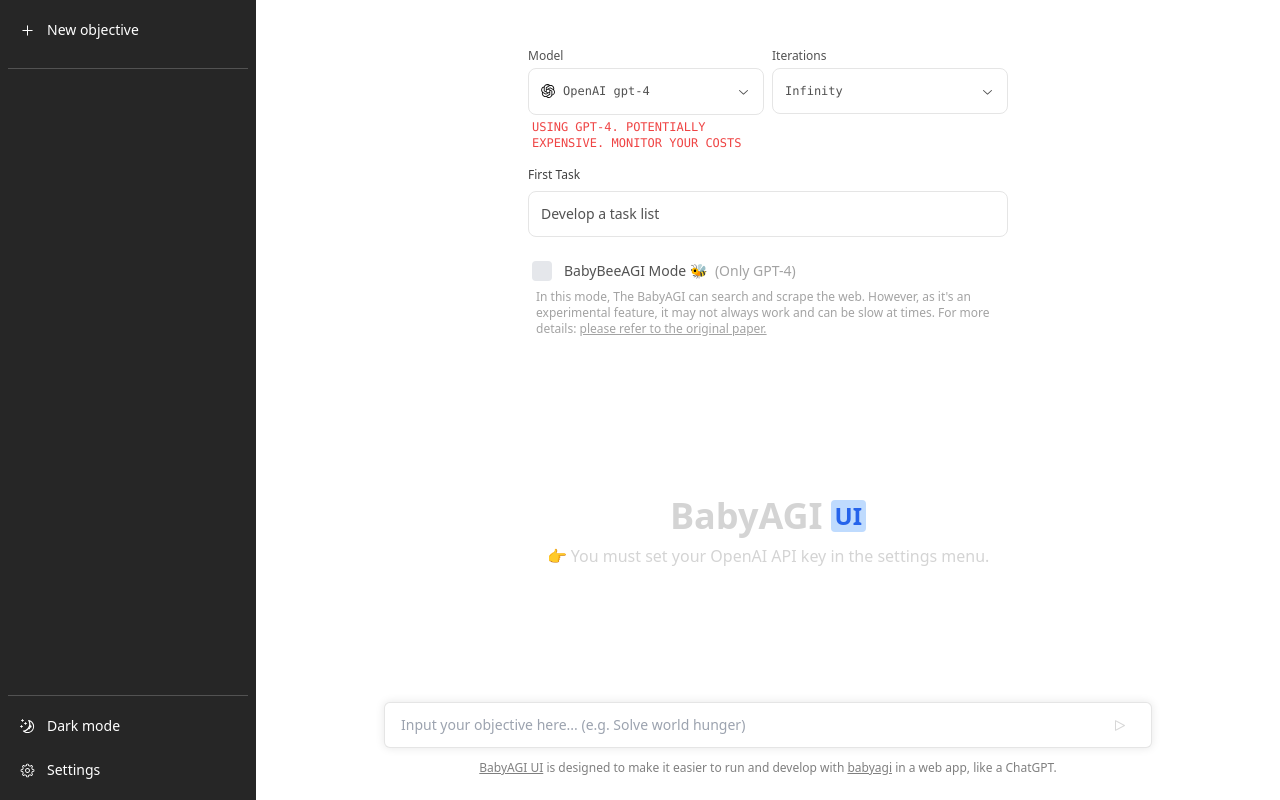
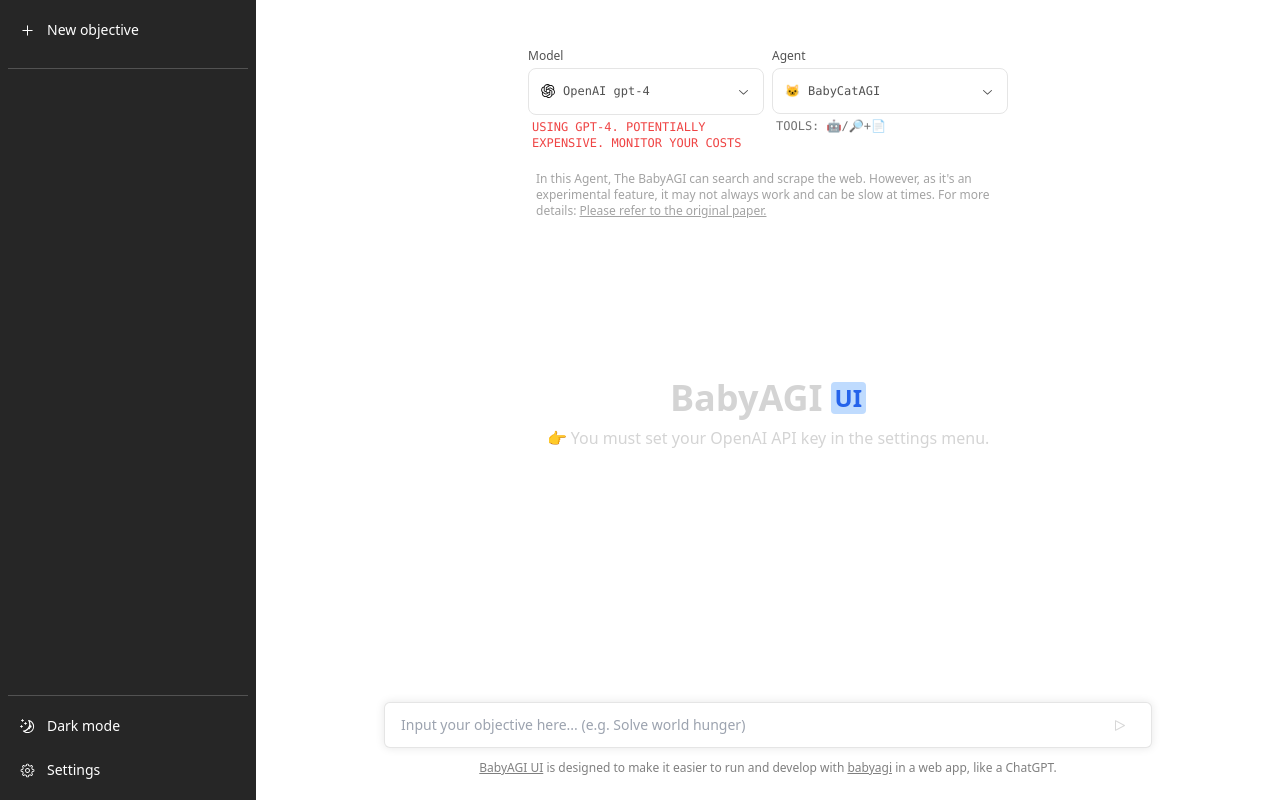
Before and after one commit to metadev26/TigerGPT-ui, a Next.js app: page / in a window 1280 px wide. Built offline with nearby package versions, Linux system fonts and the light colour scheme.

Commit message:
Update agent select UI

```diff
--- a/src/components/Agent/Agent.tsx
+++ b/src/components/Agent/Agent.tsx
@@ -240,8 +240,8 @@
             setIterations={setIterations}
             firstTask={firstTask}
             setFirstTask={setFirstTask}
-            checked={modeChecked}
-            setChecked={setModeChecked}
+            agent={selectedAgent}
+            setAgent={setSelectedAgent}
           />
           <div className="h-[calc(100vh-450px)]">
             <ProjectTile />
--- a/src/components/Agent/AgentParameter.tsx
+++ b/src/components/Agent/AgentParameter.tsx
@@ -1,8 +1,7 @@
-import { FC } from 'react';
+import { FC, use, useEffect, useState } from 'react';
 import { Select } from './Select';
 import { SelectItem } from '@/types';
-import { BABYBEEAGI_ITERATIONS, ITERATIONS, MODELS } from '@/utils/constants';
-import { Checkbox } from './Checkbox';
+import { AGENT, ITERATIONS, MODELS } from '@/utils/constants';
 import Link from 'next/link';
 
 interface AgentParameterProps {
@@ -12,8 +11,8 @@
   setIterations: (iterations: SelectItem) => void;
   firstTask: string;
   setFirstTask: (firstTask: string) => void;
-  checked: boolean;
-  setChecked: (checked: boolean) => void;
+  agent: SelectItem;
+  setAgent: (agent: SelectItem) => void;
 }
 
 export const AgentParameter: FC<AgentParameterProps> = ({
@@ -23,12 +22,22 @@
   setIterations,
   firstTask,
   setFirstTask,
-  checked,
-  setChecked,
+  agent,
+  setAgent,
 }) => {
+  const [agentOption, setAgentOption] = useState<SelectItem[]>(AGENT);
+  useEffect(() => {
+    if (model.id !== 'gpt-4') {
+      setAgentOption(AGENT.filter((agent) => agent.id === 'babyagi'));
+    } else {
+      setAgentOption(AGENT);
+    }
+    setAgent(agentOption[0]);
+  }, [agentOption, model, setAgent]);
+
   return (
-    <div className="mx-auto flex flex-col items-center space-y-3 p-4 pt-12 lg:w-2/3 xl:w-2/4">
-      <div className="flex w-full items-start justify-center gap-2">
+    <div className="mx-auto flex flex-col items-start space-y-3 p-4 pt-12 lg:w-2/3 xl:w-2/4">
+      <div className="z-10 flex w-full items-start justify-center gap-2">
         <Select
           label="Model"
           item={model}
@@ -37,14 +46,17 @@
             setModel(MODELS.find((model) => model.id === value)!);
           }}
         />
-        {checked && model.id === 'gpt-4' ? (
         <Select
-            label="Iterations"
-            item={BABYBEEAGI_ITERATIONS[0]}
-            items={BABYBEEAGI_ITERATIONS}
-            onChange={() => {}}
+          label="Agent"
+          item={agent}
+          items={agentOption}
+          onChange={(value) => {
+            setAgent(AGENT.find((agent) => agent.id === value)!);
+          }}
         />
-        ) : (
+      </div>
+      {agent.id === 'babyagi' && (
+        <div className="flex w-1/2 items-start pr-1">
           <Select
             label="Iterations"
             item={iterations}
@@ -55,8 +67,9 @@
               );
             }}
           />
+        </div>
       )}
-      </div>
+      {agent.id !== 'babycatagi' && (
         <div className="flex w-full flex-col">
           <label className="mb-2 text-left text-xs text-neutral-700 dark:text-neutral-400">
             {'First Task'}
@@ -67,32 +80,24 @@
             onChange={(e) => setFirstTask(e.target.value)}
           ></input>
         </div>
+      )}
       <div className="flex w-full flex-col px-1 py-1">
-        {model.id === 'gpt-4' && (
-          <>
-            <Checkbox
-              label="BabyBeeAGI Mode 🐝"
-              caption="(Only GPT-4)"
-              checked={checked}
-              onChecked={setChecked}
-            />
-
+        {agent.id !== 'babyagi' && (
           <label className="pl-1 text-xs text-neutral-400 dark:text-neutral-400">
-              {`In this mode, The BabyAGI can search and scrape the web. However, as it's an experimental feature, it may not always work and can be slow at times. `}
+            {`In this Agent, The BabyAGI can search and scrape the web. However, as it's an experimental feature, it may not always work and can be slow at times. `}
             {'For more details: '}
             <Link
               href={
-                  'https://twitter.com/yoheinakajima/status/1652732735344246784'
+                'https://twitter.com/yoheinakajima/status/1657448504112091136'
               }
               passHref
               target="_blank"
               rel="noopener noreferrer"
               className="underline"
             >
-                {'please refer to the original paper.'}
+              {'Please refer to the original paper.'}
             </Link>
           </label>
-          </>
         )}
       </div>
     </div>
--- a/src/components/Agent/Select.tsx
+++ b/src/components/Agent/Select.tsx
@@ -7,6 +7,7 @@
 import * as SelectPrimitive from '@radix-ui/react-select';
 import { FC } from 'react';
 import Image from 'next/image';
+import { text } from 'stream/consumers';
 
 interface Props {
   label: string;
@@ -16,6 +17,25 @@
 }
 
 export const Select: FC<Props> = ({ label, item, items, onChange }) => {
+  const imageExtensions = /\.(jpg|jpeg|png|gif|svg)$/i;
+  const alertMessage = /EXPENSIVE/i;
+  const isImage = imageExtensions.test(item.icon ?? '');
+  const isAlert = alertMessage.test(item.message ?? '');
+  const iconLabel = (item: SelectItem) => {
+    const label = isImage ? (
+      <Image
+        src={`/${item.icon}`}
+        alt={item.name}
+        width={14}
+        height={14}
+        className="dark:invert"
+      />
+    ) : item.icon ? (
+      <span>{item.icon}</span>
+    ) : null;
+    return label;
+  };
+
   return (
     <div className="relative w-full">
       <div className="flex w-full flex-col text-left text-xs">
@@ -25,16 +45,8 @@
         <SelectPrimitive.Root onValueChange={onChange} defaultValue={item.id}>
           <SelectPrimitive.Trigger className="focus:shadow-outline inline-flex w-full cursor-pointer appearance-none items-center justify-between rounded-lg border border-neutral-200 p-3 text-xs text-neutral-600 focus:outline-none dark:border-neutral-600 dark:bg-[#343541] dark:text-white">
             <SelectPrimitive.Value>
-              <div className="inline-flex h-5 items-center gap-2 font-mono">
-                {item.icon && (
-                  <Image
-                    src={`/${item.icon}`}
-                    alt={item.icon}
-                    width={14}
-                    height={14}
-                    className="dark:invert"
-                  />
-                )}
+              <div className="inline-flex h-5 items-center gap-2 truncate font-mono">
+                {iconLabel(item)}
                 {item.name}
               </div>
             </SelectPrimitive.Value>
@@ -58,15 +70,7 @@
                   >
                     <SelectPrimitive.ItemText>
                       <div className="inline-flex h-6 items-center gap-2">
-                        {item.icon && (
-                          <Image
-                            src={`/${item.icon}`}
-                            alt={item.icon}
-                            width={16}
-                            height={16}
-                            className="dark:invert"
-                          />
-                        )}
+                        {iconLabel(item)}
                         {item.name}
                       </div>
                     </SelectPrimitive.ItemText>
@@ -83,7 +87,13 @@
           </SelectPrimitive.Content>
         </SelectPrimitive.Root>
         {item.message && (
-          <span className="p-1 font-mono text-xs text-red-500">
+          <span
+            className={`p-1 font-mono text-xs ${
+              isAlert
+                ? 'text-red-500'
+                : 'text-neutral-500 dark:text-neutral-400'
+            }`}
+          >
             {item.message}
           </span>
         )}
--- a/src/utils/constants.ts
+++ b/src/utils/constants.ts
@@ -35,7 +35,17 @@
 ];
 
 export const AGENT = [
-  { id: 'babycatagi', name: 'BabyCatAGI', icon: '🐱' },
-  { id: 'babybeeagi', name: 'BabyBeeAGI', icon: '🐝' },
-  { id: 'babyagi', name: 'BabyAGI', icon: '👶' },
+  {
+    id: 'babycatagi',
+    name: 'BabyCatAGI',
+    icon: '🐱',
+    message: 'TOOLS: 🤖/🔎+📄',
+  },
+  {
+    id: 'babybeeagi',
+    name: 'BabyBeeAGI',
+    icon: '🐝',
+    message: 'TOOLS: 🤖/🔎/📄',
+  },
+  { id: 'babyagi', name: 'BabyAGI', icon: '👶', message: 'TOOLS: 🤖' },
 ];
```
Lines whose indentation alone changed are shown as unchanged.
